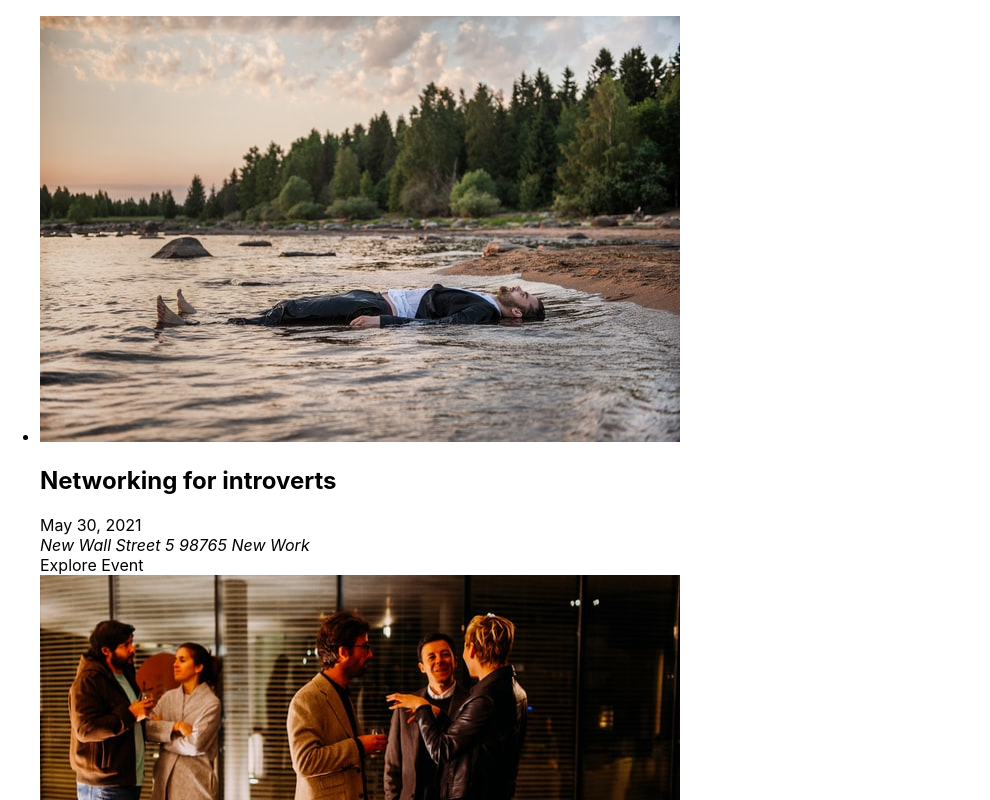
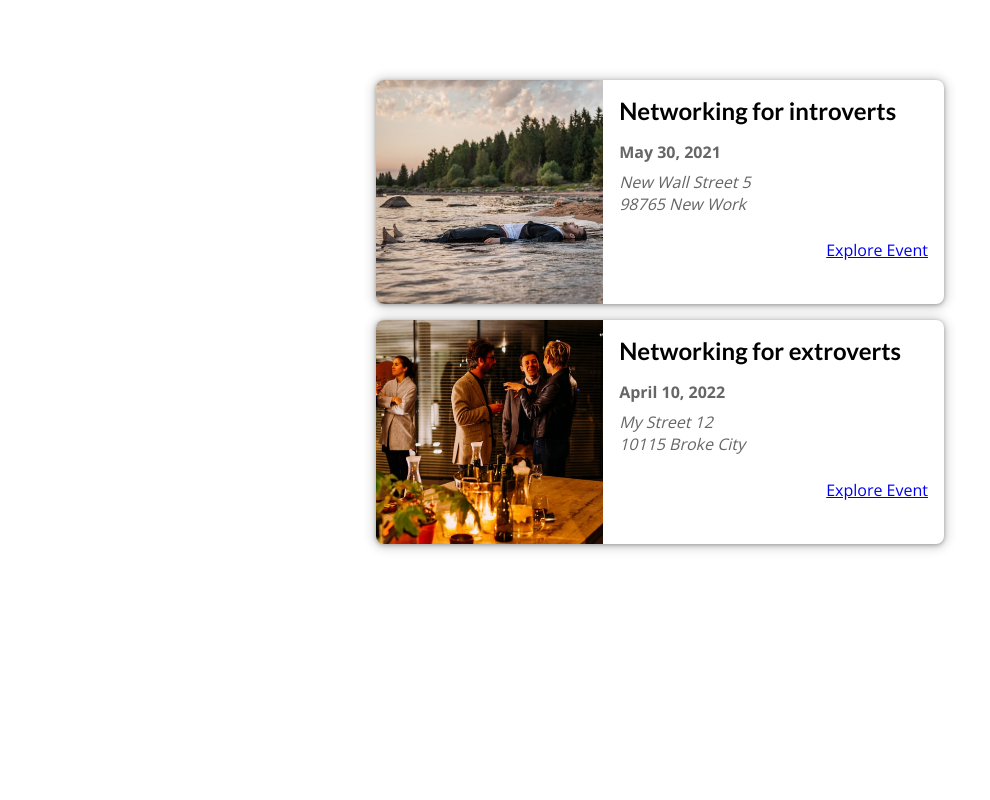
Before and after one commit to DenysLins/next-react-udemy, a Next.js app in the folder nextjs-course/: page / in a window 1280 px wide. Shown: the top 800 px of the page, without its empty margins (0-990 px from the left). Built offline with nearby package versions, Linux system fonts and the light colour scheme.

Commit message:
Add styles to event-list and event-item

```diff
--- a/nextjs-course/components/events/event-item.tsx
+++ b/nextjs-course/components/events/event-item.tsx
@@ -1,4 +1,5 @@
 import Link from "next/link";
+import styles from "../../styles/event-item.module.css";
 
 function EventItem(props) {
   const {
@@ -26,19 +27,19 @@ function EventItem(props) {
   const exploreLink = `/events/${id}`;
 
   return (
-    <li>
+    <li className={styles.item}>
       <img src={image} alt={title} />
-      <div>
-        <div>
+      <div className={styles.content}>
+        <div className={styles.summary}>
           <h2>{title}</h2>
         </div>
-        <div>
+        <div className={styles.date}>
           <time>{humanReadableDate}</time>
         </div>
-        <div>
+        <div className={styles.address}>
           <address>{formattedAddress}</address>
         </div>
-        <div>
+        <div className={styles.actions}>
           <Link href={exploreLink}>Explore Event</Link>
         </div>
       </div>
--- a/nextjs-course/components/events/event-list.tsx
+++ b/nextjs-course/components/events/event-list.tsx
@@ -1,14 +1,17 @@
+import styles from "../../styles/event-list.module.css";
 import { Event } from "../../types/event";
 import EventItem from "./event-item";
 
 function EventList(props) {
   const { events }: { events: Event[] } = props;
   return (
-    <ul>
-      {events.map((event: Event) => {
-        return <EventItem key={event.id} event={event} />;
-      })}
-    </ul>
+    <div className={styles.list}>
+      <ul>
+        {events.map((event: Event) => {
+          return <EventItem key={event.id} event={event} />;
+        })}
+      </ul>
+    </div>
   );
 }
 
--- a/nextjs-course/pages/_app.tsx
+++ b/nextjs-course/pages/_app.tsx
@@ -1,7 +1,7 @@
-import '../styles/globals.css'
+import "../styles/globals.css";
 
 function MyApp({ Component, pageProps }) {
-  return <Component {...pageProps} />
+  return <Component {...pageProps} />;
 }
 
-export default MyApp
+export default MyApp;
--- a/nextjs-course/pages/index.tsx
+++ b/nextjs-course/pages/index.tsx
@@ -2,7 +2,6 @@ import Head from "next/head";
 import React from "react";
 import EventList from "../components/events/event-list";
 import { getFeaturedEvents } from "../dummy-data";
-import styles from "../styles/Home.module.css";
 
 export default function Home() {
   const featuredEvents = getFeaturedEvents();
--- /dev/null
+++ b/nextjs-course/styles/event-item.module.css
@@ -0,0 +1,103 @@
+.item {
+  box-shadow: 0 1px 4px rgba(0, 0, 0, 0.3), 0 1px 12px 2px rgba(0, 0, 0, 0.2);
+  border-radius: 8px;
+  overflow: hidden;
+  background-color: white;
+  margin: 1rem;
+  display: flex;
+  flex-direction: column;
+  gap: 1rem;
+}
+
+.item img {
+  width: 100%;
+  object-fit: cover;
+  height: 10rem;
+}
+
+.content {
+  width: 100%;
+  padding: 0 1rem;
+  text-align: center;
+}
+
+.content h2 {
+  margin: 0.5rem 0;
+}
+
+.date,
+.address {
+  display: flex;
+  gap: 0.5rem;
+  align-items: center;
+}
+
+.date svg,
+.address svg {
+  width: 1.25rem;
+  height: 1.25rem;
+  color: #666666;
+}
+
+.content time {
+  color: #666666;
+  font-weight: bold;
+}
+
+.content address {
+  margin: 0.5rem 0;
+  color: #666666;
+  white-space: pre;
+}
+
+.actions {
+  display: flex;
+  flex-direction: column;
+  padding: 1rem;
+}
+
+.actions a {
+  display: block;
+}
+
+.actions a span {
+  vertical-align: middle;
+}
+
+.icon {
+  margin-left: 0.5rem;
+  display: inline-flex;
+  justify-content: center;
+  align-items: center;
+}
+
+.icon svg {
+  width: 1.25rem;
+  height: 1.25rem;
+}
+
+@media (min-width: 768px) {
+  .item {
+    flex-direction: row;
+  }
+
+  .item img {
+    width: 40%;
+    height: 14rem;
+  }
+
+  .content {
+    width: 60%;
+    padding: 0;
+    text-align: left;
+  }
+
+  .content h2 {
+    margin: 1rem 0;
+  }
+
+  .actions {
+    flex-direction: row;
+    justify-content: flex-end;
+  }
+}
--- /dev/null
+++ b/nextjs-course/styles/event-list.module.css
@@ -0,0 +1,5 @@
+.list {
+  width: 90%;
+  max-width: 40rem;
+  margin: 5rem auto;
+}
--- a/nextjs-course/styles/globals.css
+++ b/nextjs-course/styles/globals.css
@@ -1,16 +1,21 @@
+@import url("https://fonts.googleapis.com/css2?family=Lato:wght@700&family=Open+Sans:wght@400;700&display=swap");
+
 html,
 body {
   padding: 0;
   margin: 0;
-  font-family: -apple-system, BlinkMacSystemFont, Segoe UI, Roboto, Oxygen,
-    Ubuntu, Cantarell, Fira Sans, Droid Sans, Helvetica Neue, sans-serif;
-}
-
-a {
-  color: inherit;
-  text-decoration: none;
+  font-family: "Open Sans", "Lato", sans-serif;
 }
 
 * {
   box-sizing: border-box;
 }
+
+h1,
+h2,
+h3,
+h4,
+h5,
+h6 {
+  font-family: "Lato", sans-serif;
+}
```
Also changed, not shown: nextjs-course/styles/button.module.css (added, +18 -0 lines), nextjs-course/styles/events-search.module.css (added, +69 -0 lines), nextjs-course/styles/main-header.module.css (added, +17 -0 lines), nextjs-course/styles/Home.module.css (deleted), nextjs-course/styles/home.module.css (added).
